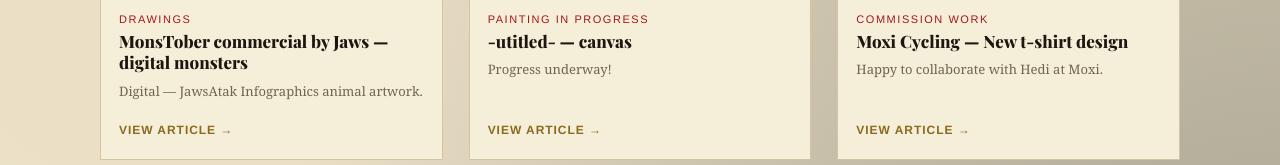
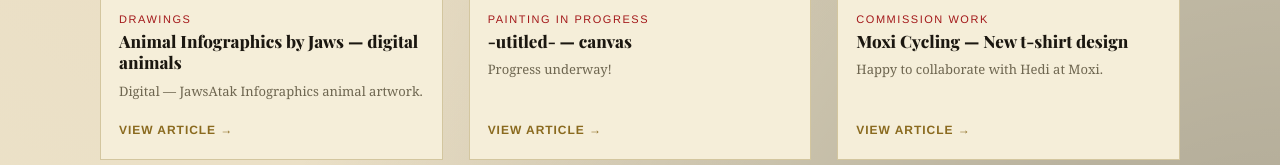
Before and after one commit to jawsatak47/SharkWeekly, a plain HTML site: page index.html in a window 1280 px wide. Shown: the part 1313-1478 px from the top of the page. Drawn offline with nearby package versions, Linux system fonts and the light colour scheme; a web font is replaced by a local one.

Commit message:
Update article link to Animal Infographics

```diff
--- a/index.html
+++ b/index.html
@@ -313,7 +313,7 @@
         <div>
           <div class="kicker">Drawings</div>
           <!-- EDIT ARTICLE LINK HERE -->
-          <h4><a href="https://jawsatak47.github.io/Infographics/">MonsTober commercial by Jaws &mdash; digital monsters</a></h4>
+          <h4><a href="https://jawsatak47.github.io/Infographics/">Animal Infographics by Jaws &mdash; digital animals</a></h4>
           <p>Digital &mdash; JawsAtak Infographics animal artwork.</p>
         </div>
         <div><a href="https://youtu.be/vdR-tQ_SYzw?si=cHmOGdDDT2qnhur1" class="read-more">View Article &rarr;</a></div>
```
